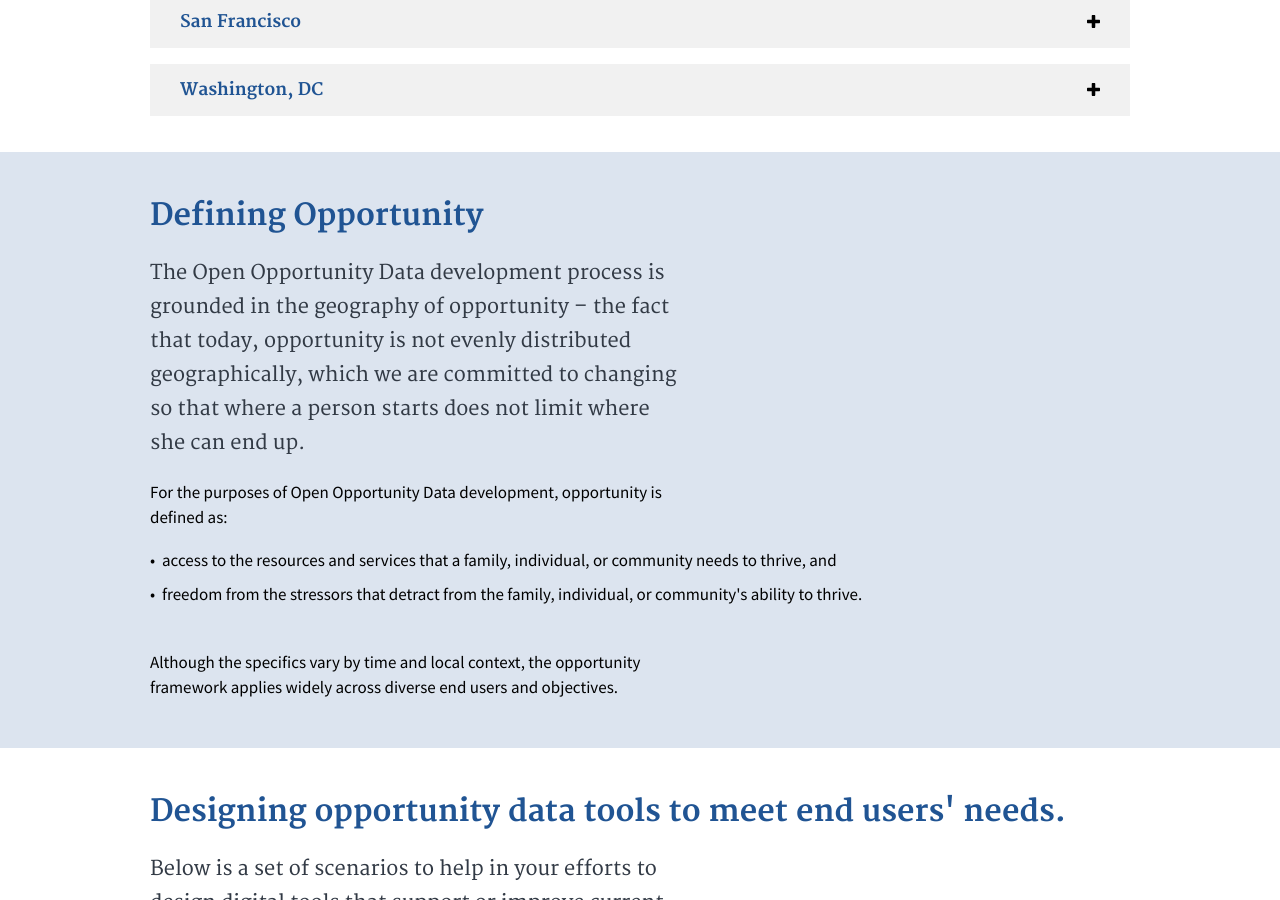
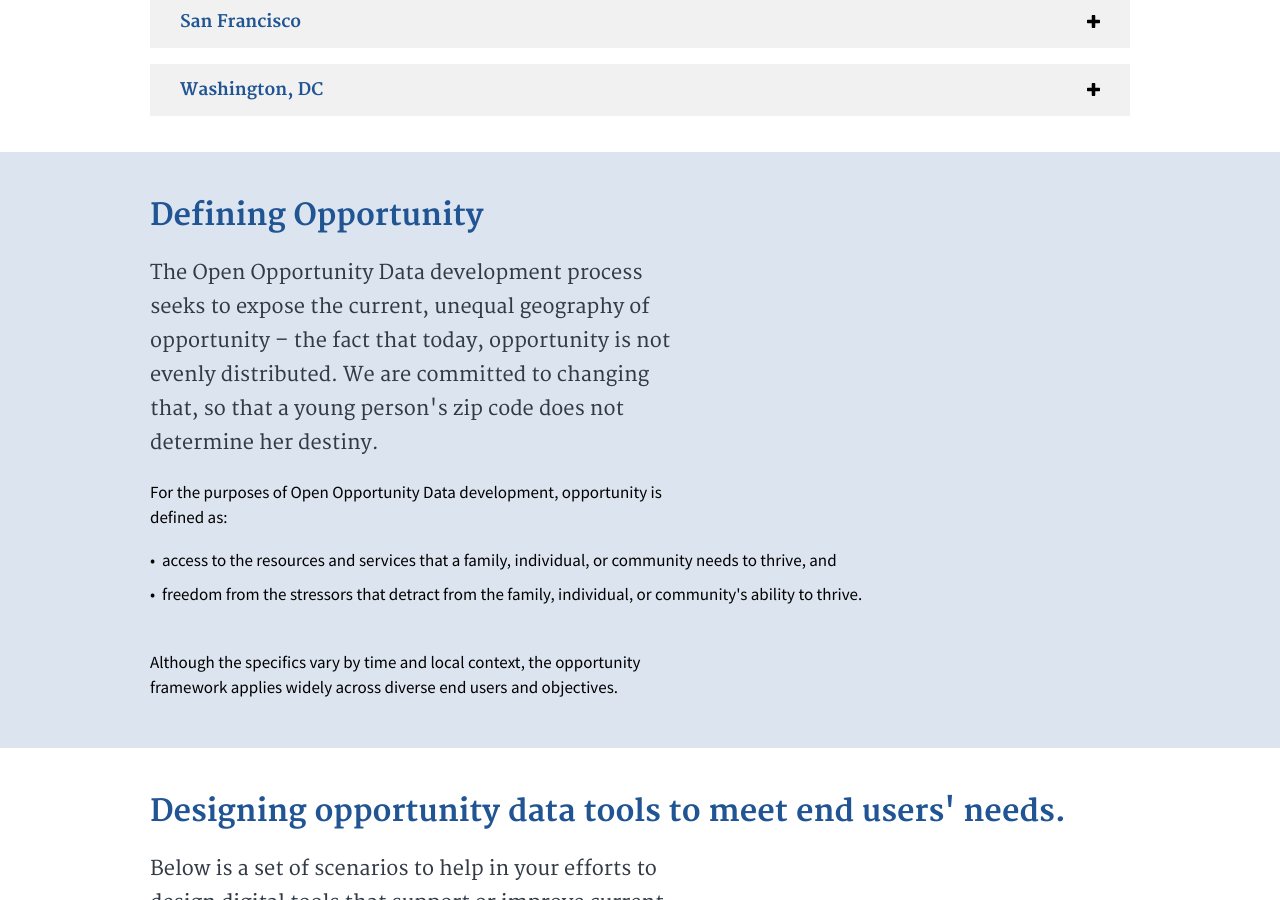
Before and after one commit to presidential-innovation-fellows/open-opportunity-data, a Jekyll site: the page built from index.html, in a window 1280 px wide and 900 px high, scrolled down 1487 px. Built offline with Jekyll 4.4.1, drawn with Linux system fonts in a browser that asks for light colours.

Commit message:
Tweak language

```diff
--- a/index_includes/definition.html
+++ b/index_includes/definition.html
@@ -1,6 +1,6 @@
 <div class="usa-grid">
   <h2>Defining Opportunity</h2>
-  <p class="usa-font-lead">The Open Opportunity Data development process is grounded in the geography of opportunity – the fact that today, opportunity is not evenly distributed geographically, which we are committed to changing so that where a person starts does not limit where she can end up.</p>
+  <p class="usa-font-lead">The Open Opportunity Data development process seeks to expose the current, unequal geography of opportunity – the fact that today, opportunity is not evenly distributed. We are committed to changing that, so that a young person's zip code does not determine her destiny.</p>
   <p>For the purposes of Open Opportunity Data development, opportunity is defined as:</p>
 
   <ul>
```
